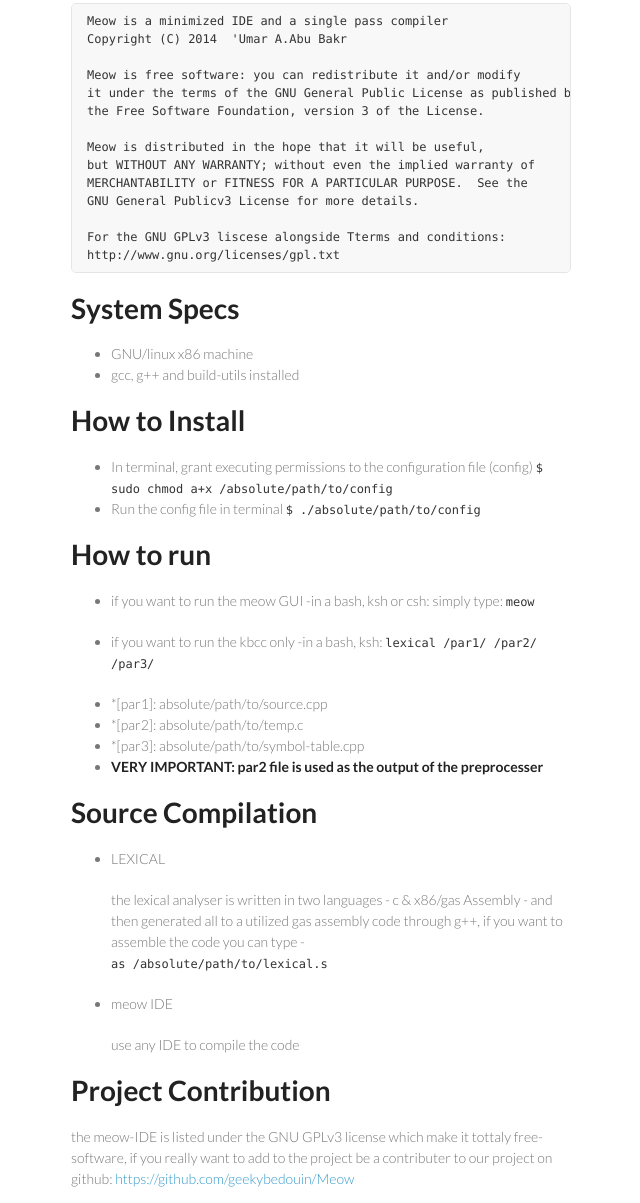
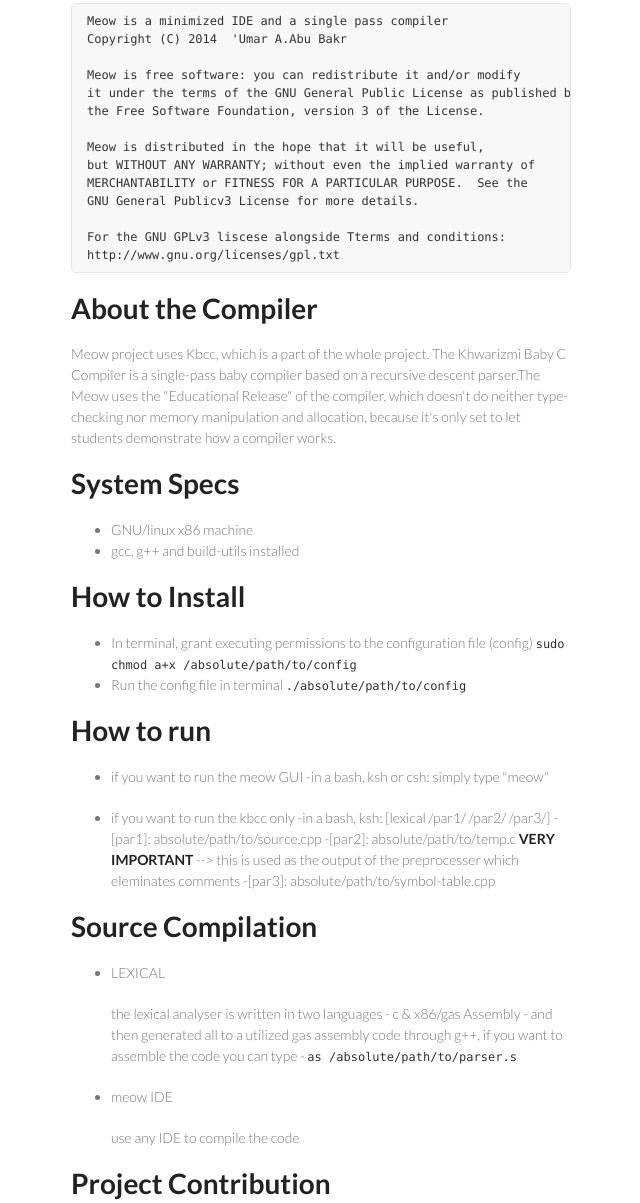
Before and after one commit to geekybedouin/Meow, a plain HTML site: page index.html in a window 1280 px wide. Shown: the part 691-1894 px from the top of the page, without its empty margins (499-1139 px from the left). Drawn offline with Linux system fonts and the light colour scheme.

```diff
--- a/index.html
+++ b/index.html
@@ -61,6 +61,11 @@ http://www.gnu.org/licenses/gpl.txt
 <h1></h1>
 
 <h1>
+<a name="about-the-compiler" class="anchor" href="#about-the-compiler"><span class="octicon octicon-link"></span></a>About the Compiler</h1>
+
+<p>Meow project uses Kbcc, which is a part of the whole project. The Khwarizmi Baby C Compiler is a single-pass baby compiler based on a recursive descent parser.The Meow uses the "Educational Release" of the compiler, which doesn't do neither type-checking nor memory manipulation and allocation, because it's only set to let students demonstrate how a compiler works.</p>
+
+<h1>
 <a name="--system-specs" class="anchor" href="#--system-specs"><span class="octicon octicon-link"></span></a>  System Specs</h1>
 
 <ul>
@@ -73,11 +78,10 @@ http://www.gnu.org/licenses/gpl.txt
 
 <ul>
 <li>In terminal, grant executing permissions to the configuration file (config)
-<code>$ sudo chmod a+x /absolute/path/to/config</code>
+<code>sudo chmod a+x /absolute/path/to/config</code>
 </li>
 <li>Run the config file in terminal
-<code>$ ./absolute/path/to/config</code>
-</li>
+<code>./absolute/path/to/config</code> </li>
 </ul><h1></h1>
 
 <h1>
@@ -85,15 +89,12 @@ http://www.gnu.org/licenses/gpl.txt
 
 <ul>
 <li><p>if you want to run the meow GUI
--in a bash, ksh or csh: simply type:
-  <code>meow</code></p></li>
+-in a bash, ksh or csh: simply type "meow"</p></li>
 <li><p>if you want to run the kbcc only
--in a bash, ksh: <code>lexical /par1/ /par2/ /par3/</code></p></li>
-<li>      *[par1]: absolute/path/to/source.cpp</li>
-<li>      *[par2]: absolute/path/to/temp.c </li>
-<li>      *[par3]: absolute/path/to/symbol-table.cpp</li>
-<li>       <strong>VERY IMPORTANT: par2 file is used as the output of the preprocesser</strong>
-</li>
+-in a bash, ksh: [lexical /par1/ /par2/ /par3/]
+    -[par1]: absolute/path/to/source.cpp
+    -[par2]: absolute/path/to/temp.c <strong>VERY IMPORTANT</strong> --&gt; this is used as the output of the preprocesser which eleminates comments
+    -[par3]: absolute/path/to/symbol-table.cpp</p></li>
 </ul><h1></h1>
 
 <h1>
@@ -103,7 +104,8 @@ http://www.gnu.org/licenses/gpl.txt
 <li>
 <p>LEXICAL</p>
 
-<p>the lexical analyser is written in two languages - c &amp; x86/gas Assembly - and then generated all to a utilized gas assembly code through g++, if you want to assemble the code you can type -<br><code>as /absolute/path/to/lexical.s</code></p>
+<p>the lexical analyser is written in two languages - c &amp; x86/gas Assembly - and then generated all to a utilized gas assembly code through g++, if you want to assemble the code you can type -
+<code>as /absolute/path/to/parser.s</code></p>
 </li>
 <li>
 <p>meow IDE</p>
```
Also changed, not shown: params.json (+1 -1 lines).
